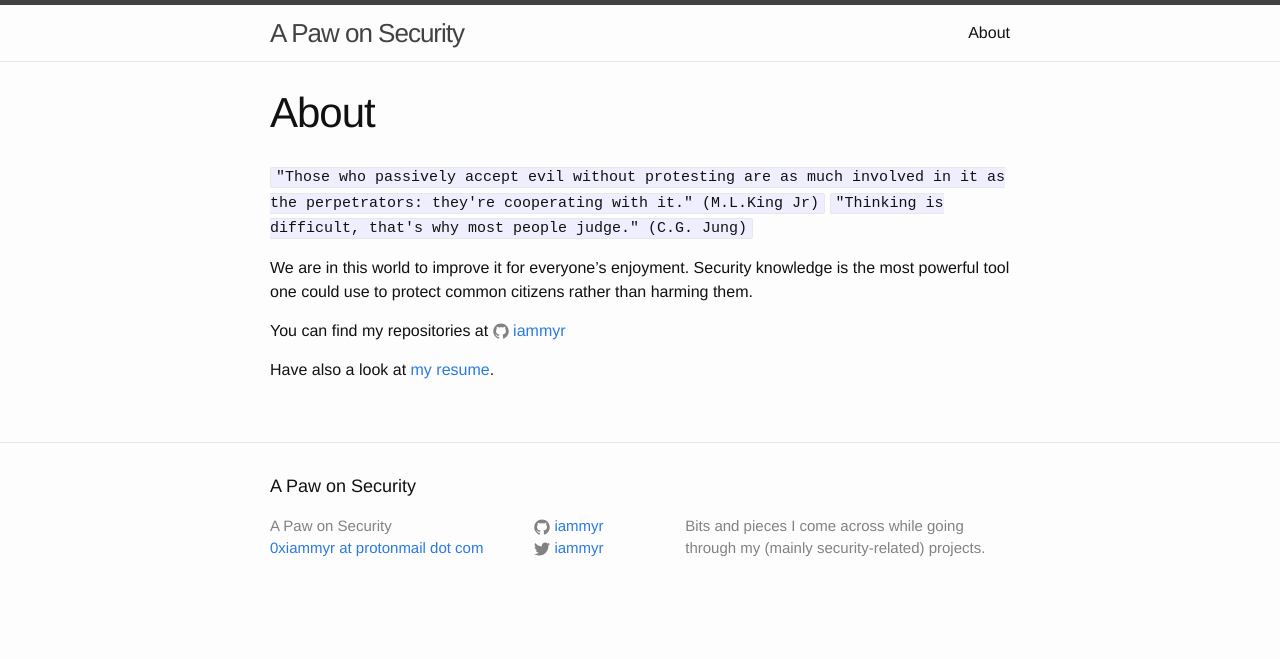
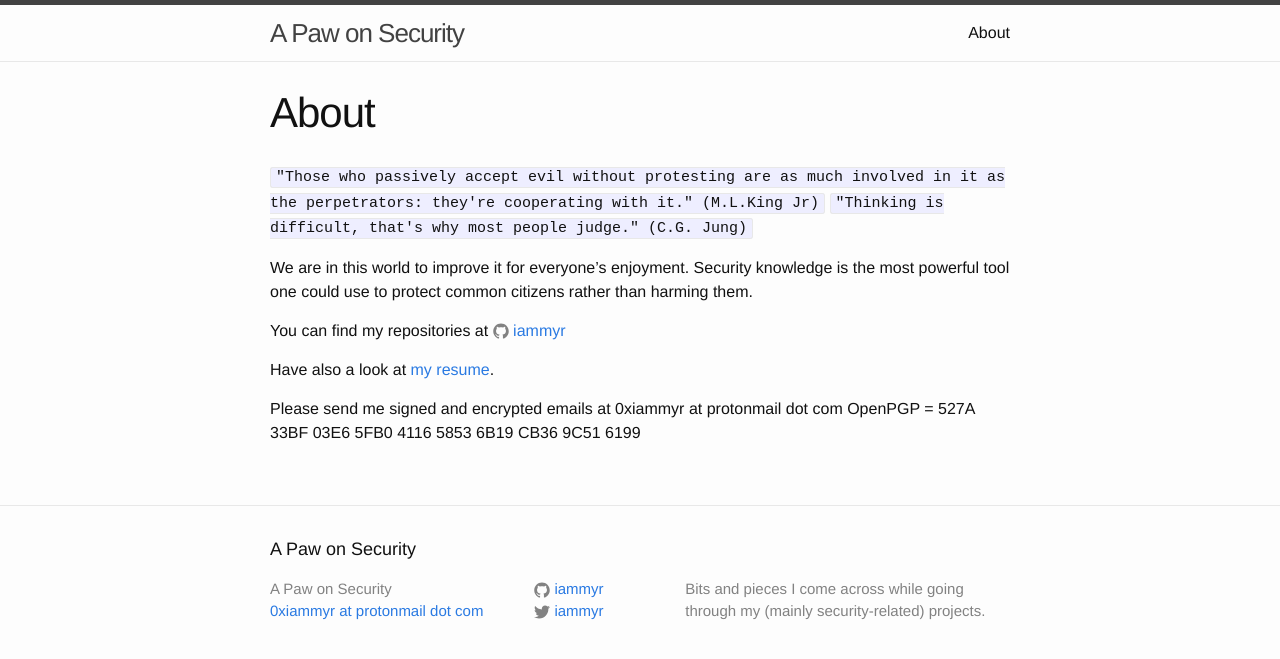
Before and after one commit to iammyr/iammyr.github.io, a Jekyll site: the page built from about.md, in a window 1280 px wide. Shown: the top 659 px of the page. Built offline with Jekyll 4.4.1, drawn with Linux system fonts in a browser that asks for light colours.

Commit message:
gpg info added

```diff
--- a/about.md
+++ b/about.md
@@ -12,3 +12,6 @@ We are in this world to improve it for everyone's enjoyment. Security knowledge
 You can find my repositories at {% include icon-github.html username="iammyr" %}
 
 Have also a look at [my resume](https://iammyr.github.com/cv/resume.html).
+
+Please send me signed and encrypted emails at 0xiammyr at protonmail dot com
+OpenPGP = 527A 33BF 03E6 5FB0 4116  5853 6B19 CB36 9C51 6199
```
